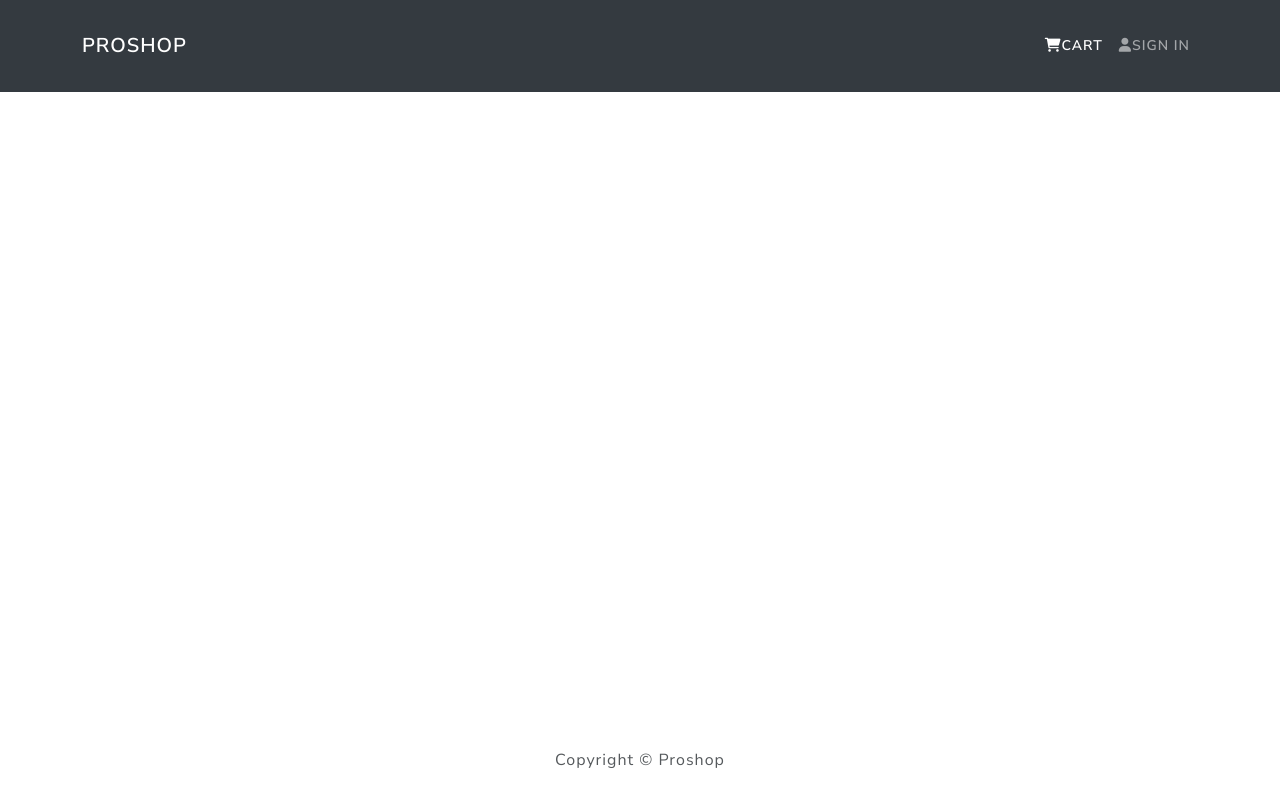
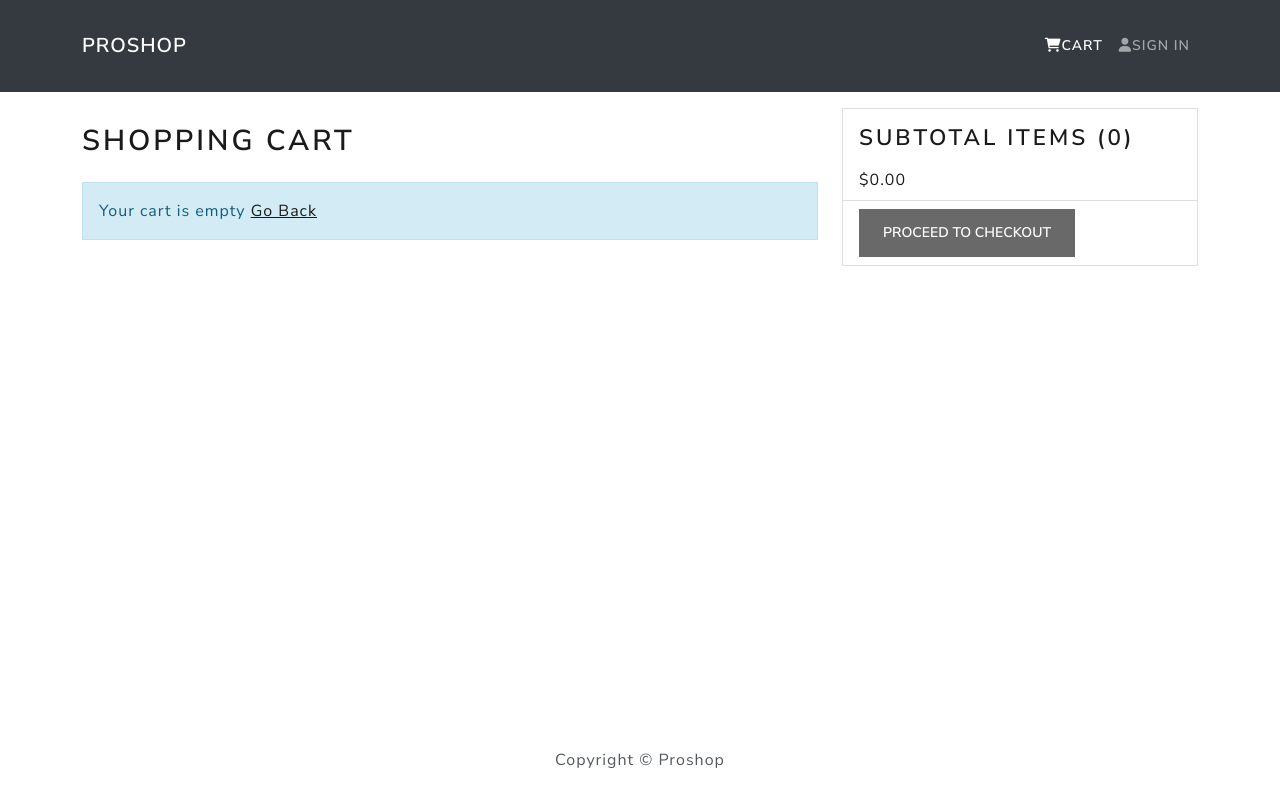
Before and after one commit to abhishekmulik/Proshop, a React (Create React App) app in the folder frontend/: page /cart in a window 1280 px wide. Built offline with nearby package versions, Linux system fonts and the light colour scheme.

Commit message:
add to cart completed

```diff
--- a/frontend/src/App.js
+++ b/frontend/src/App.js
@@ -1,9 +1,11 @@
-import {Container} from 'react-bootstrap'
-import {BrowserRouter as Router, Routes,Route} from 'react-router-dom'
+import {Container} from 'react-bootstrap';
+import {BrowserRouter as Router, Routes,Route} from 'react-router-dom';
 import Header from "./components/Header";
 import Footer from "./components/Footer";
 import HomeScreen from './screens/HomeScreen';
-import ProductScreen from "./screens/ProductScreen"
+import ProductScreen from "./screens/ProductScreen";
+import CartScreen from './screens/CartScreen';
+
 
 function App() {
   return (
@@ -14,6 +16,8 @@
           <Routes>
             <Route exact path="/" element={<HomeScreen/>}/>
             <Route path="/product/:id" element={<ProductScreen/>}/>
+            <Route path='/cart' element={<CartScreen/>}/>
+            <Route path='/cart/:id' element={<CartScreen/>}/>
           </Routes>
         </Container>
         </main>
--- /dev/null
+++ b/frontend/src/actions/cartActions.js
@@ -0,0 +1,30 @@
+import axios from 'axios'
+import { CART_ADD_ITEM, CART_REMOVE_ITEM } from '../constants/cartConstants'
+import store from '../store'
+
+export const addToCart = (id,qty) => async (dispatch) => {
+    const { data } = await axios.get(`/api/products/${id}`)
+
+    dispatch({
+        type:CART_ADD_ITEM,
+        payload: {
+            product: data._id,
+            name: data.name,
+            image: data.image,
+            price: data.price,
+            countInStock: data.countInStock,
+            qty
+        }
+    })
+    // console.log(store.getState().cart.cartItems)
+    localStorage.setItem('cartItems', JSON.stringify(store.getState().cart.cartItems))
+}
+
+export const removeFromCart=(id)=>(dispatch,getState)=>{
+    dispatch({
+        type:CART_REMOVE_ITEM,
+        payload:id
+    })
+
+    localStorage.setItem('cartItems',JSON.stringify(store.getState().cart.cartItems))
+}
--- a/frontend/src/components/loader.js
+++ b/frontend/src/components/loader.js
@@ -10,7 +10,7 @@
     height:'100px',
     margin:'auto',
     display:'block' }}>
-    <span class='sr-only'>Loading...</span>
+    <span className='sr-only'>Loading...</span>
     </Spinner>
   )
 }
--- /dev/null
+++ b/frontend/src/constants/cartConstants.js
@@ -0,0 +1,2 @@
+export const CART_ADD_ITEM = 'CART_ADD_ITEM'
+export const CART_REMOVE_ITEM = 'CART_REMOVE_ITEM'
--- a/frontend/src/index.css
+++ b/frontend/src/index.css
@@ -6,6 +6,17 @@
   padding: 1rem 0;
 }
 
+h1{
+  font-size: 1.8rem;
+  padding: 1rem 0;
+}
+
+
+h2{
+  font-size: 1.4rem;
+  padding: 0.5rem 0;
+}
+
 .rating span {
   margin: 0.1rem;
 }
--- /dev/null
+++ b/frontend/src/reducers/cartReducers.js
@@ -0,0 +1,32 @@
+import { bindActionCreators } from "redux";
+import { CART_ADD_ITEM, CART_REMOVE_ITEM } from "../constants/cartConstants";
+
+export const cartReducer = (state={ cartItems: [] },{ type, payload })=>{
+    switch (type){
+        case CART_ADD_ITEM:
+            const item = payload
+            const existItem=state.cartItems.find(x=>x.product===item.product)
+
+            if(existItem){
+                return {
+                    ...state,
+                    cartItems: state.cartItems.map(x =>
+                        x.product===existItem.product ? item : x)
+                }
+            }else{
+                return {
+                    ...state,
+                    cartItems: [...state.cartItems, item]
+                }
+            }
+        case CART_REMOVE_ITEM:
+
+            return {
+                ...state,
+
+                cartItems: state.cartItems.filter((x)=>x.product!==payload)
+            }
+        default:
+            return state
+    }
+}
--- /dev/null
+++ b/frontend/src/screens/CartScreen.js
@@ -0,0 +1,106 @@
+import React, {useEffect} from 'react'
+import { useParams, useSearchParams } from 'react-router-dom'
+import { useDispatch, useSelector } from 'react-redux'
+import { Link } from 'react-router-dom'
+import { Row, Col, ListGroup, Image, Form, Button, Card, CardGroup } from 'react-bootstrap'
+import Message from '../components/message'
+import { addToCart, removeFromCart } from '../actions/cartActions'
+
+
+function CartScreen() {
+  const productId=useParams().id
+  const qty = window.location.search ? Number(window.location.search.split('=')[1]):1
+
+  const dispatch = useDispatch()
+  const cart = useSelector(state=> state.cart)
+  const { cartItems } = cart
+
+  const removeFromCartHandler = (id)=>{
+      dispatch(removeFromCart(id))
+  }
+
+  const checkOutHandler=()=>{
+    console.log('checked out')
+  }
+
+  useEffect(()=>{
+    if(productId){
+      dispatch(addToCart(productId,qty))
+    }
+  },[dispatch,productId, qty])
+
+
+
+
+  return (
+  <>
+  <Row>
+    <Col md={8}>
+    <h1>Shopping Cart</h1>
+    {cartItems.length===0 ? <Message>Your cart is empty <Link to='/'>Go Back</Link></Message>
+    :(
+      <ListGroup variant='flush'>
+        {cartItems.map(item=>(
+          <ListGroup.Item key={item.productId}>
+            <Row>
+              <Col md={2}>
+                <Image src={item.image} alt={item.name} fluid rounded/>
+                </Col>
+                <Col md={3}>
+                  <Link to={`/product/${item.productId}`}>{item.name}</Link>
+                </Col>
+                <Col md={2}>${item.price}</Col>
+                <Col md={2}>
+                <Form.Control
+                      as="select"
+                      onChange={e=>dispatch(addToCart(item.product,
+                      Number(e.target.value)))}
+                      value={item.qty}
+                    >
+                      {
+                        [...Array(item.countInStock).keys()].map(x=>(
+                          <option key={x+1} value={x+1}>
+                              {x+1}
+                          </option>
+                        ))
+                      }
+                    </Form.Control>
+                </Col>
+                <Col md={2}>
+                  <Button type='button' variant='light' onClick={()=>
+                  removeFromCartHandler(item.product)}>
+                    <i className='fas fa-trash'></i>
+                  </Button>
+                </Col>
+
+            </Row>
+          </ListGroup.Item>
+        ))}
+      </ListGroup>
+      ) }
+    </Col>
+    <Col md={4}>
+      <Card>
+        <ListGroup variant='flush'>
+          <ListGroup.Item>
+            <h2>Subtotal Items ({cartItems.reduce((acc,item)=>acc+item.qty, 0)})</h2>
+          ${cartItems.reduce((acc,item)=>acc+item.qty*item.price,0).toFixed(2)}
+          </ListGroup.Item>
+          <ListGroup.Item>
+            <Button
+            type="button"
+            classname='btn btn-block'
+            disabled={cartItems.length===0}
+            onClick={checkOutHandler}
+            >
+              Proceed to checkout
+            </Button>
+          </ListGroup.Item>
+        </ListGroup>
+      </Card>
+    </Col>
+  </Row>
+  </>
+  )
+                  }
+export default CartScreen
--- a/frontend/src/screens/ProductScreen.js
+++ b/frontend/src/screens/ProductScreen.js
@@ -1,16 +1,22 @@
 import React,{useState, useEffect} from 'react'
 import { Link } from 'react-router-dom'
-import { Row,Col,Image,ListGroup, Card,Button, ListGroupItem } from 'react-bootstrap'
+import { Row,Col,Image,ListGroup, Card,Button, ListGroupItem,Form } from 'react-bootstrap'
 import Ratings from '../components/Ratings'
-import { useParams } from 'react-router-dom'
+import { useParams, useNavigate } from 'react-router-dom'
 import { useDispatch, useSelector } from 'react-redux'
+import Message from '../components/message'
 import {listProductDetails} from '../actions/productAction'
 import Loader from '../components/loader'
-import Message from '../components/message'
+
 
 
 function ProductScreen() {
+  const [qty,setQty]=useState(1)
+
   const match=useParams()
+
+  const navigate=useNavigate()
+
   const dispatch=useDispatch()
 
   const productDetails=useSelector(state=>state.productDetails)
@@ -20,6 +26,9 @@
     dispatch(listProductDetails(match.id))
   },[dispatch,match])
 
+  const addToCartHandler=()=>{
+    navigate(`/cart/${match.id}?qty=${qty}`,{ replace: true })
+  }
 
   return (
     <>
@@ -66,8 +75,36 @@
                </Col>
              </Row>
            </ListGroup.Item>
+
+            {product.countInStock>0 && (
+              <ListGroup.Item>
+                <Row>
+                  <Col>Qty</Col>
+                  <Col>
+                    <Form.Control
+                      as="select"
+                      onChange={e=>setQty(e.target.value)}
+                      value={qty}
+                    >
+                      {
+                        [...Array(product.countInStock).keys()].map(x=>(
+                          <option key={x+1} value={x+1}>
+                              {x+1}
+                          </option>
+                        ))
+                      }
+                    </Form.Control>
+                  </Col>
+                </Row>
+              </ListGroup.Item>
+            )}
+
            <ListGroup.Item>
-              <Button className='btn-block' type='button' disabled={product.countInStock===0}>
+              <Button
+              onClick={addToCartHandler}
+              className='btn-block'
+              type='button'
+              disabled={product.countInStock===0}>
                 Add To Cart
               </Button>
            </ListGroup.Item>
--- a/frontend/src/store.js
+++ b/frontend/src/store.js
@@ -2,13 +2,20 @@
 import thunk from 'redux-thunk'
 import { composeWithDevTools } from 'redux-devtools-extension'
 import { productListReducer,productDetailsReducer } from './reducers/productReducers'
+import { cartReducer } from './reducers/cartReducers'
 
 const reducer=combineReducers({
     productList: productListReducer,
-    productDetails: productDetailsReducer
+    productDetails: productDetailsReducer,
+    cart: cartReducer
 })
 
-const initalState={}
+const cartItemsFromStorage = localStorage.getItem('cartItems') ? JSON.parse
+(localStorage.getItem('cartItems')): []
+
+const initalState={
+    cart: { cartItems: cartItemsFromStorage }
+}
 const middleware=[thunk]
 
 const store=createStore(reducer,initalState, composeWithDevTools(applyMiddleware(...middleware)))
```
